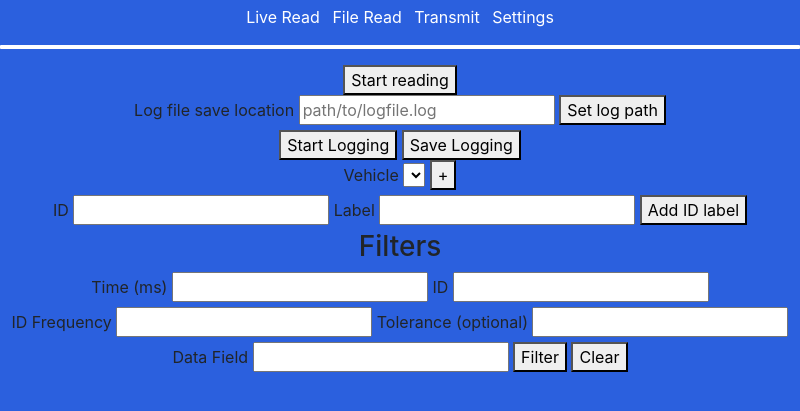
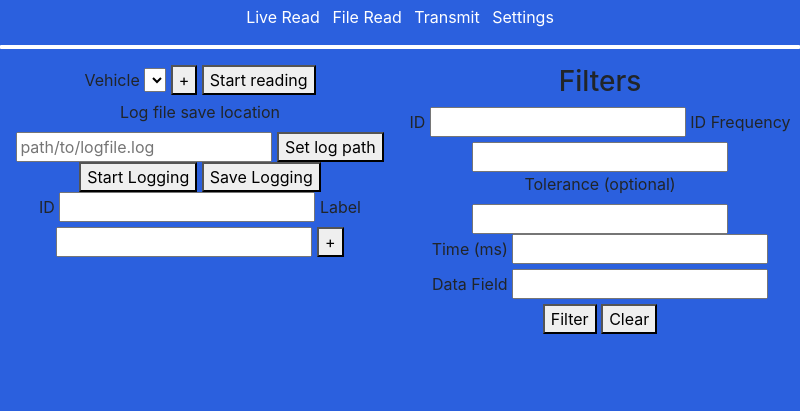
Before and after one commit to TheAbsoluteValue/CANdense, an Electron app: page live_read.html in a window 800 px wide. Shown: the part 59-470 px from the top of the page. Drawn offline with nearby package versions, Linux system fonts and the light colour scheme; no server answers.

Commit message:
Im not gonna lie, I dont know what changed

```diff
--- a/live_read.css
+++ b/live_read.css
@@ -23,3 +23,8 @@ a:hover {
     color: #ffc107;
     text-decoration: underline;
 }
+
+.column {
+    float: left;
+    width: 50%;
+}
--- a/live_read.html
+++ b/live_read.html
@@ -25,52 +25,56 @@
     </ul>
   </nav>
   <hr id="navbar-rule">
-
+  <div class="column">
+    <!-- DOM elements relevant to selecting vehicle profile -->
+    <label id="vehicle-profile-label">Vehicle</label>
+    <select type="file" id="vehicle-profile-name" onChange="vehicleSelectionChanged(event)"></select>
+    <button id="add-vehicle-btn">+</button>
     <!-- This button is used to start/pause receiving new messages -->
     <button id="toggleReadBtn" onclick="toggleReadBtnPressed()">Start reading</button>
     <br>
 
     <!-- For setting the location to log to -->
     <label for="logfile-path">Log file save location</label>
-  <input type="text" id="logfile-path" placeholder="path/to/logfile.log">
+    <input type="text" id="logfile-path" placeholder="path/to/logfile.log"></input>
     <button onclick="setupLogger()" id="setLogPathBtn">Set log path</button>
-  <br>
-
     <!-- For actually logging -->
     <button id="toggleLogBtn" onclick="toggleLogBtnPressed()">Start Logging</button>
     <button onclick="endLogger()">Save Logging</button>
     <br>
 
-  <!-- DOM elements relevant to selecting vehicle profile -->
-  <label id="vehicle-profile-label">Vehicle</label>
-  <select type="file" id="vehicle-profile-name" onChange="vehicleSelectionChanged(event)"></select>
-  <button id="add-vehicle-btn">+</button>
+    <!-- DOM elements relevant to adding labels to IDs -->
+    <label for="id-input">ID</label>
+    <input type="text" id="id-input" name="id-input" length=3></input>
+    <label for="label-input">Label</label>
+    <input type="text" id="label-input" name="label-input" length=16></input>
+    <button id="add-label-btn">+</button>
     <br>
 
-  <!-- DOM elements relevant to adding labels to IDs -->
-  <label for="id-input">ID</label>
-  <input type="text" id="id-input" name="id-input" length=3>
-  <label for="label-input">Label</label>
-  <input type="text" id="label-input" name="label-input" length=16>
-  <button id="add-label-btn">Add ID label</button>
+    <div id="table"></div>
+  </div>
+  <div class="column">
+    <!-- DOM elements for filtering -->
+    <h3>Filters</h3>
+    <label for="id-filter">ID</label>
+    <input type="text" name="id-filter" id="id-filter" width="20"></input>
+    <label for="msg-freq-filter">ID Frequency</label>
+    <input type="text" name="msg-freq-filter" id="msg-freq-filter"></input>
+    <label for="msg-freq-tolerance">Tolerance (optional)</label>
+    <input type="number" name="msg-freq-tolerance" id="msg-freq-tolerance"></input>
+    <br>
 
-  <!-- DOM elements for filtering -->
-  <div>
-    <h3>Filters</h3>
     <label for="time-filter">Time (ms)</label>
-    <input type="text" name="time-filter" id="time-filter">
-    <label for="id-filter">ID</label>
-    <input type="text" name="id-filter" id="id-filter">
-    <div>
-      <label for="msg-freq-filter">ID Frequency</label>
-      <input type="text" name="msg-freq-filter" id="msg-freq-filter">
-      <label for="msg-freq-tolerance">Tolerance (optional)</label>
-      <input type="number" name="msg-freq-tolerance" id="msg-freq-tolerance">
-    </div>
+    <input type="text" name="time-filter" id="time-filter"></input>
     <label for="data-val-filter">Data Field</label>
-    <input type="text" name="data-val-filter" id="data-val-filter">
+    <input type="text" name="data-val-filter" id="data-val-filter"></input>
+    <br>
+
     <button id="apply-filter-btn">Filter</button>
     <button id="clear-filter-btn">Clear</button>
+    <br>
+
+    <div id="table2"></div>
   </div>
 
 </body>
--- a/live_read.js
+++ b/live_read.js
@@ -34,21 +34,21 @@ else {
   SerialPort.list().then(ports => { // This will list all devices and filter the microcontroller
   const myList = ports.filter(port => port.manufacturer === "Silicon Labs");
 
-    if (!myList.length)
-        return console.log("Device not found");
-    new SerialPort(myList[0].path).pipe(new parsers.Readline({
-      delimiter: '\r\n',
-    }));
+    if (!myList.length) {
+      console.log("Device not found");
+    }
+    else {
+      pathToPort = myList[0].path;
+    }
   });
-  console.log("Write the code for finding the pathToPort you ninny, if you are Steven. If you are someone else, you are very intelligent and I am sorry that that ninny never wrote the code. That ninny is I, Steven Angel.");
 }
 
 //Create the Port and Parser, and Pipe them together
-// const port = new SerialPort(pathToPort);
-// const parser = new parsers.Readline({
-//   delimiter: '\r\n', //Readline Parser delimited on "carriage return newline" characters
-// });
-// port.pipe(parser);
+const port = new SerialPort(pathToPort);
+const parser = new parsers.Readline({
+  delimiter: '\r\n', //Readline Parser delimited on "carriage return newline" characters
+});
+port.pipe(parser);
 
 /*
 ==============================================================================================================
```
Lines whose indentation alone changed are shown as unchanged.
